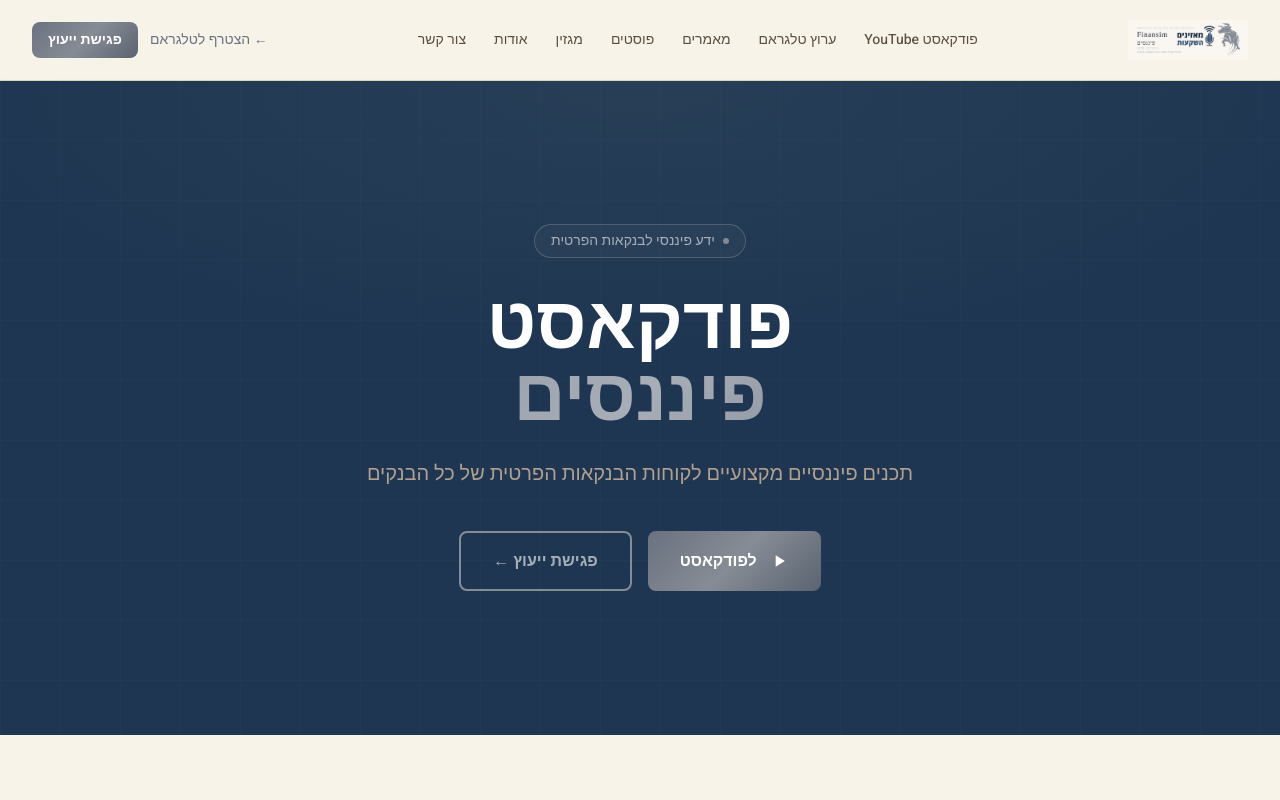
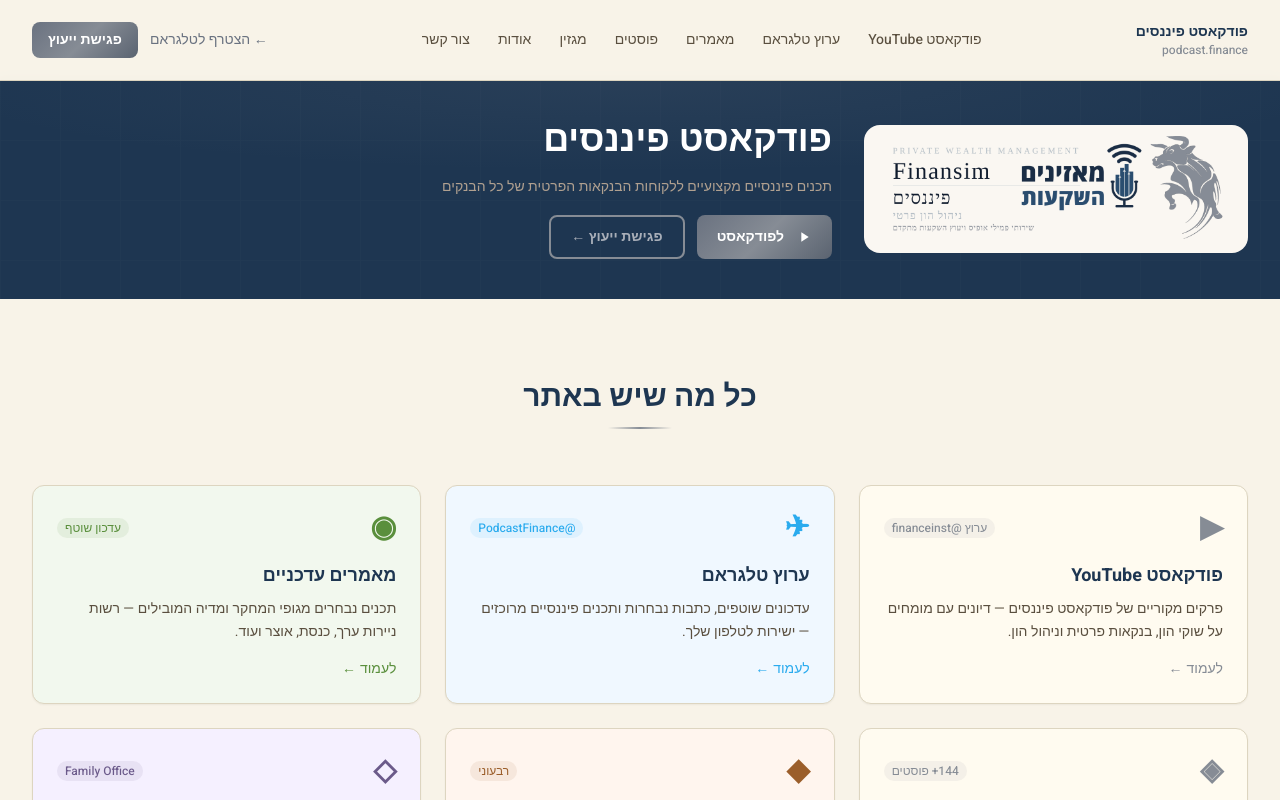
Before and after one commit to eyal-blip/podcast-finance-site, a Next.js app: page / in a window 1280 px wide. Shown: the top 800 px of the page. Built offline with nearby package versions, Linux system fonts and the light colour scheme.

Commit message:
fix: logo in all page headers with title, remove navbar logo

```diff
--- a/app/about/page.tsx
+++ b/app/about/page.tsx
@@ -9,7 +9,7 @@ export const metadata: Metadata = {
 export default function AboutPage() {
   return (
     <div className="min-h-screen bg-[#F8F3E8]">
-      <PageHeader />
+      <PageHeader title="פיננסים ניהול הון פרטי" subtitle="Family Office | ייעוץ השקעות | ייעוץ פנסיוני" />
       <div className="max-w-4xl mx-auto px-4 sm:px-6 lg:px-8 py-16">
         {/* Placeholder for about text */}
         <div className="card-ivory rounded-2xl p-10 shadow-sm text-center">
--- a/app/articles/page.tsx
+++ b/app/articles/page.tsx
@@ -22,7 +22,7 @@ const tagColors: Record<string, string> = {
 export default function ArticlesPage() {
   return (
     <div className="min-h-screen bg-[#F8F3E8]">
-      <PageHeader />
+      <PageHeader title="מאמרים עדכניים" subtitle='תכנים נבחרים מגופי המחקר ומדיה הפיננסיים המובילים — רשות ני"ע, כנסת, אוצר ועוד' />
       <div className="max-w-7xl mx-auto px-4 sm:px-6 lg:px-8 py-12">
         <div className="grid grid-cols-1 md:grid-cols-2 lg:grid-cols-3 gap-6 mb-10">
           {articles.map((a) => (
--- a/app/contact/page.tsx
+++ b/app/contact/page.tsx
@@ -9,7 +9,7 @@ export const metadata: Metadata = {
 export default function ContactPage() {
   return (
     <div className="min-h-screen bg-[#F8F3E8]">
-      <PageHeader />
+      <PageHeader title="פגישת ייעוץ" subtitle="ראשונית ללא התחייבות — במשרדנו ברמת אפעל, רמת גן" />
 
       <div className="max-w-5xl mx-auto px-4 sm:px-6 lg:px-8 py-16">
         <div className="grid grid-cols-1 md:grid-cols-2 gap-8">
--- a/app/magazine/page.tsx
+++ b/app/magazine/page.tsx
@@ -9,7 +9,7 @@ export const metadata: Metadata = {
 export default function MagazinePage() {
   return (
     <div className="min-h-screen bg-[#F8F3E8]">
-      <PageHeader />
+      <PageHeader title="מגזין הבנקאות הפרטית" subtitle="מגזין רבעוני ללקוחות הבנקאות הפרטית של כל הבנקים — תכנים פיננסיים, תרבות, פנאי ואיכות חיים" />
 
       {/* Magazine embed */}
       <div style={{ padding: 0, background: '#f5f0e8' }}>
--- a/app/page.tsx
+++ b/app/page.tsx
@@ -73,34 +73,31 @@ export default function HomePage() {
             backgroundSize: '60px 60px',
           }}
         />
-        <div className="relative max-w-5xl mx-auto px-4 sm:px-6 lg:px-8 py-28 md:py-36 text-center">
-          <div
-            className="inline-flex items-center gap-2 px-4 py-1.5 rounded-full border mb-8 text-sm font-medium"
-            style={{ borderColor: 'rgba(134,140,149,0.4)', color: '#A8AEB8', background: 'rgba(134,140,149,0.08)' }}
-          >
-            <span className="w-1.5 h-1.5 rounded-full bg-[#868C95] animate-pulse" />
-            ידע פיננסי לבנקאות הפרטית
-          </div>
-          <h1 className="text-5xl sm:text-6xl md:text-7xl font-black mb-6 leading-tight">
-            <span className="block text-white">פודקאסט</span>
-            <span
-              className="block"
-              style={{ background: 'linear-gradient(135deg, #868C95 0%, #A8AEB8 50%, #6A7280 100%)', WebkitBackgroundClip: 'text', WebkitTextFillColor: 'transparent', backgroundClip: 'text' }}
-            >
-              פיננסים
-            </span>
+        <div className="relative max-w-7xl mx-auto px-4 sm:px-6 lg:px-8 py-10 flex items-center gap-8">
+          {/* Logo — ימין ב-RTL */}
+          {/* eslint-disable-next-line @next/next/no-img-element */}
+          <img
+            src="/logo.png"
+            alt="פיננסים — ניהול הון פרטי"
+            className="h-24 md:h-32 w-auto object-contain flex-shrink-0 rounded-2xl"
+          />
+          {/* Content — שמאל */}
+          <div className="flex-1 flex flex-col gap-4">
+            <h1 className="text-3xl md:text-4xl font-black text-white leading-tight">
+              פודקאסט פיננסים
             </h1>
-          <p className="text-xl text-[#B0A090] max-w-2xl mx-auto mb-10 leading-relaxed font-light">
-            תכנים פיננסיים מקצועיים לקוחות הבנקאות הפרטית של כל הבנקים
+            <p className="text-[#B0A090] text-sm leading-relaxed max-w-lg">
+              תכנים פיננסיים מקצועיים ללקוחות הבנקאות הפרטית של כל הבנקים
             </p>
-          <div className="flex flex-col sm:flex-row gap-4 justify-center">
-            <Link href="/podcast" className="btn-gold text-base px-8 py-4 justify-center">
-              <svg className="w-5 h-5 ml-1" fill="currentColor" viewBox="0 0 24 24"><path d="M8 5v14l11-7z" /></svg>
+            <div className="flex flex-wrap gap-3">
+              <Link href="/podcast" className="btn-gold text-sm px-5 py-2.5 justify-center">
+                <svg className="w-4 h-4 ml-1" fill="currentColor" viewBox="0 0 24 24"><path d="M8 5v14l11-7z" /></svg>
                 לפודקאסט
               </Link>
-            <Link href="/contact" className="btn-outline-gold text-base px-8 py-4 justify-center !border-[#868C95] !text-[#A8AEB8] hover:!text-white">
+              <Link href="/contact" className="btn-outline-gold text-sm px-5 py-2.5 justify-center !border-[#868C95] !text-[#A8AEB8] hover:!text-white">
                 פגישת ייעוץ ←
               </Link>
+            </div>
           </div>
         </div>
       </section>
--- a/app/podcast/page.tsx
+++ b/app/podcast/page.tsx
@@ -130,15 +130,12 @@ export default function PodcastPage() {
 
   return (
     <div className="min-h-screen bg-[#F8F3E8]">
-      <PageHeader>
-        <p className="text-[#B0A090] text-sm leading-relaxed">
-          סקירות שווקים, ניתוחי השקעות ותובנות פיננסיות — זמינים לצפייה ולהאזנה
-        </p>
+      <PageHeader title="פודקאסט פיננסים" subtitle="סקירות שווקים, ניתוחי השקעות ותובנות פיננסיות — זמינים לצפייה ולהאזנה">
         <a
           href="https://www.youtube.com/@financeinst"
           target="_blank"
           rel="noopener noreferrer"
-          className="inline-flex items-center gap-2 px-5 py-2 rounded-lg font-semibold transition-all hover:opacity-90 text-sm"
+          className="inline-flex items-center gap-2 px-5 py-2 rounded-lg font-semibold transition-all hover:opacity-90 text-sm self-start"
           style={{ background: 'linear-gradient(135deg, #868C95 0%, #A8AEB8 100%)', color: '#1E3651' }}
         >
           <svg className="w-4 h-4" fill="currentColor" viewBox="0 0 24 24">
--- a/app/posts/PostsClient.tsx
+++ b/app/posts/PostsClient.tsx
@@ -50,7 +50,7 @@ export default function PostsClient() {
   return (
     <div className="min-h-screen bg-[#F8F3E8]">
       {/* Header */}
-      <PageHeader />
+      <PageHeader title="144+ פוסטים מקוריים" subtitle="ניתוחים, סקירות שווקים ודעות — מאת מומחי פיננסים ניהול הון פרטי" />
 
       <div className="max-w-7xl mx-auto px-4 sm:px-6 lg:px-8 py-10">
         {/* Filters */}
--- a/app/telegram/page.tsx
+++ b/app/telegram/page.tsx
@@ -111,15 +111,12 @@ export default function TelegramPage() {
 
   return (
     <div className="min-h-screen bg-[#F8F3E8]">
-      <PageHeader>
-        <p className="text-[#B0A090] text-sm leading-relaxed">
-          סקירות שווקים, ניתוחי השקעות ותובנות פיננסיות — ישירות מערוץ הטלגראם
-        </p>
+      <PageHeader title="פודקאסט פיננסים" subtitle="סקירות שווקים, ניתוחי השקעות ותובנות פיננסיות — ישירות מערוץ הטלגראם">
         <a
           href="https://t.me/PodcastFinance"
           target="_blank"
           rel="noopener noreferrer"
-          className="inline-flex items-center gap-2 px-5 py-2 rounded-lg font-semibold text-white transition-all hover:opacity-90 text-sm"
+          className="inline-flex items-center gap-2 px-5 py-2 rounded-lg font-semibold text-white transition-all hover:opacity-90 text-sm self-start"
           style={{ background: '#2AABEE' }}
         >
           <svg className="w-4 h-4" viewBox="0 0 24 24" fill="currentColor">
--- a/components/Navbar.tsx
+++ b/components/Navbar.tsx
@@ -2,7 +2,6 @@
 
 import { useState, useEffect } from 'react'
 import Link from 'next/link'
-import Image from 'next/image'
 import { usePathname } from 'next/navigation'
 
 const navLinks = [
@@ -37,15 +36,11 @@ export default function Navbar() {
       <div className="max-w-7xl mx-auto px-4 sm:px-6 lg:px-8">
         <div className="flex items-center justify-between h-16 md:h-20">
           {/* Logo */}
-          <Link href="/" className="flex items-center gap-2 group">
-            <Image
-              src="/logo.png"
-              alt="פודקאסט פיננסים"
-              width={160}
-              height={48}
-              className="h-10 w-auto object-contain"
-              priority
-            />
+          <Link href="/" className="flex items-center gap-3 group">
+            <div className="leading-tight">
+              <div className="text-sm font-bold text-[#1E3651]">פודקאסט פיננסים</div>
+              <div className="text-xs font-medium" style={{ color: '#868C95' }}>podcast.finance</div>
+            </div>
           </Link>
 
           {/* Desktop Nav */}
```
Also changed, not shown: components/PageHeader.tsx (+11 -9 lines). Lines whose indentation alone changed are shown as unchanged.
